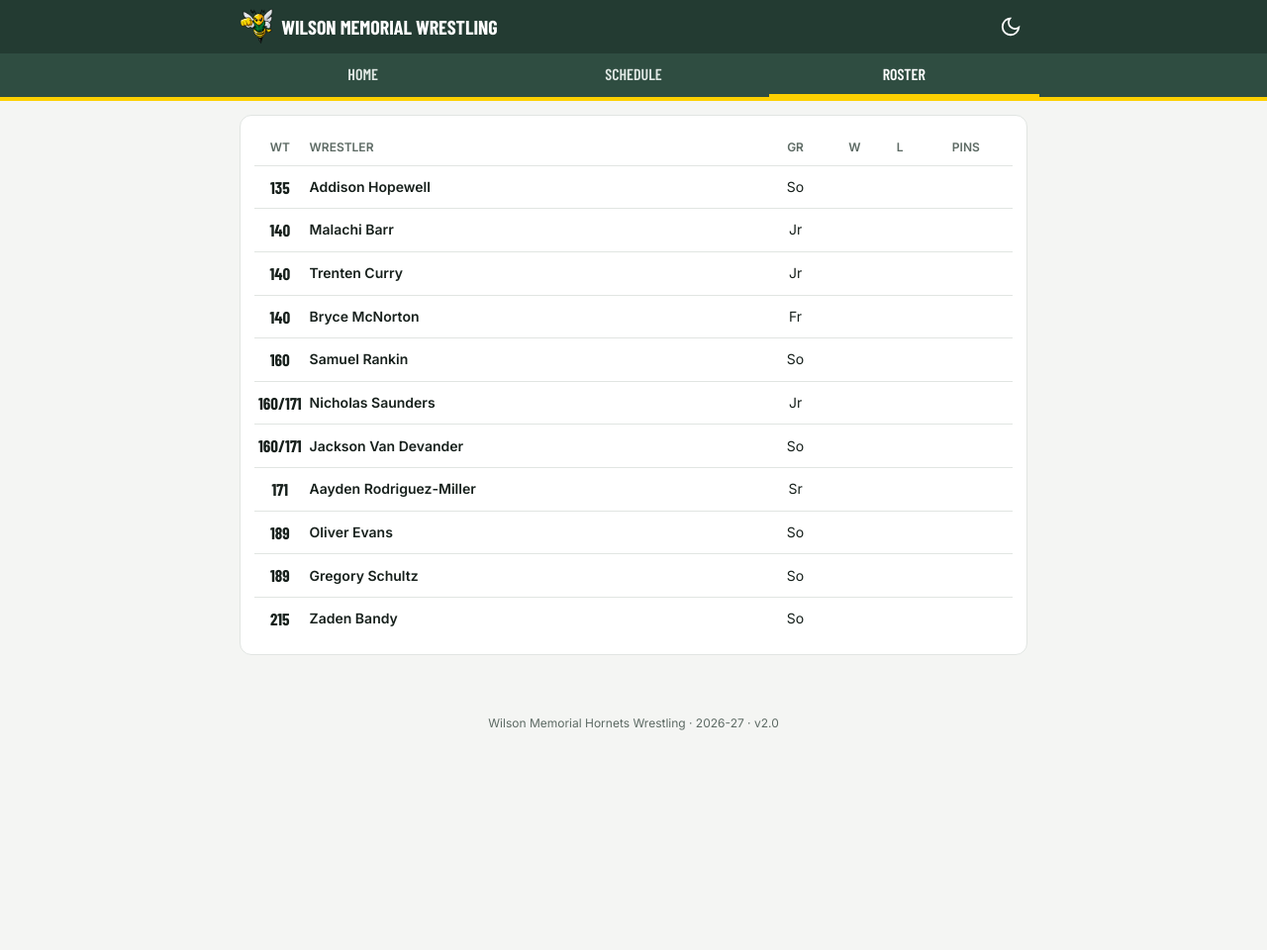
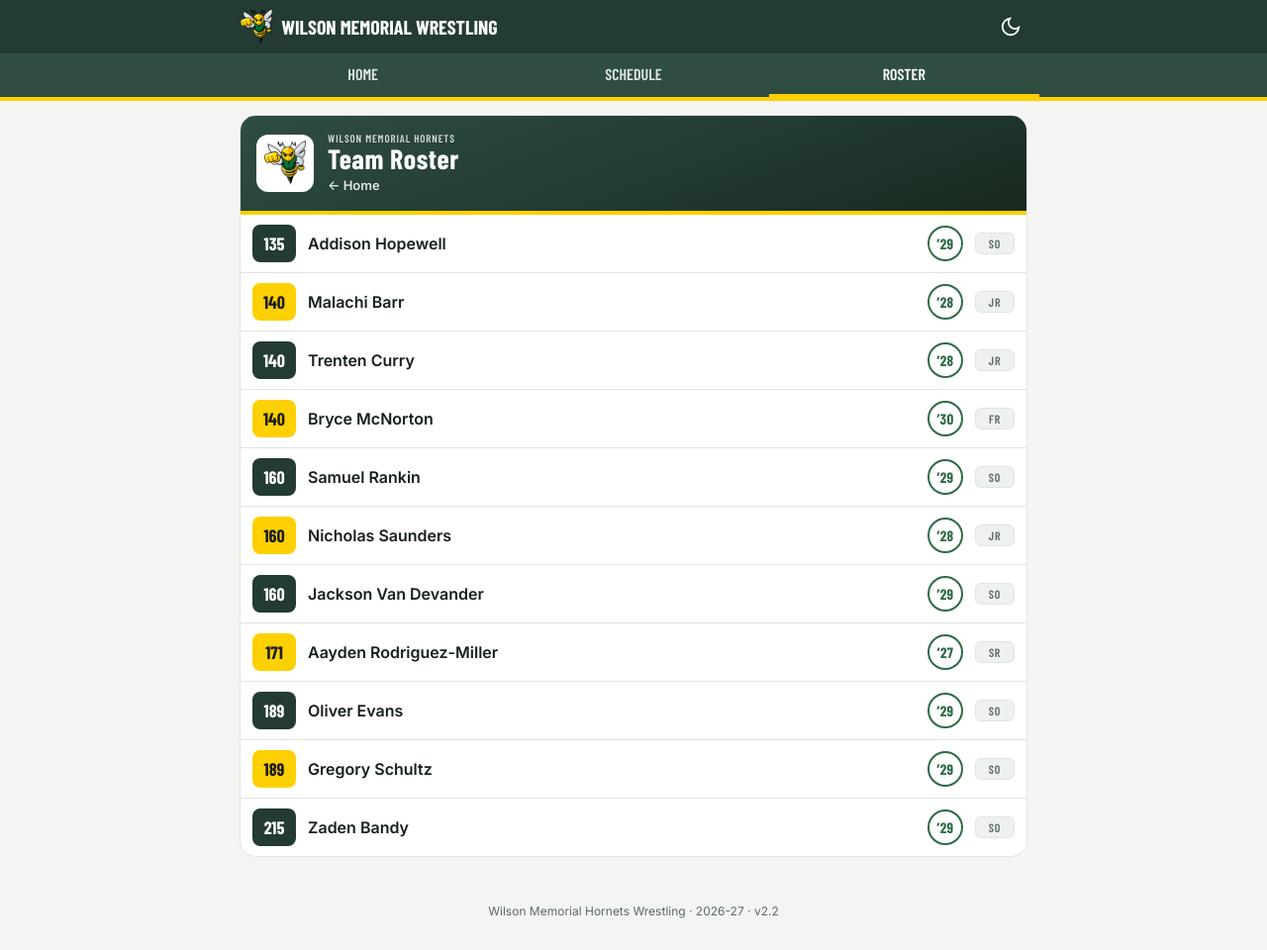
Before and after one commit to zpbandy-art/wilsonwrestling, a plain HTML site: page roster.html in a window 1280 px wide. Shown: the whole page at 99% size. Before the commit the page ends 800 px from the top, so only its background shows below. Drawn offline with nearby package versions, Linux system fonts and the light colour scheme.

Commit message:
Auto-sync: update 2026-11-23 13:41

```diff
--- a/data/roster.csv
+++ b/data/roster.csv
@@ -7,6 +7,6 @@ id,first,last,grade,weight,active,photo
 6,Bryce,McNorton,9,140,,
 7,Samuel,Rankin,10,160,,
 8,Aayden,Rodriguez-Miller,12,171,,
-9,Nicholas,Saunders,11,160/171,,
+9,Nicholas,Saunders,11,160,,
 10,Gregory,Schultz,10,189,,
-11,Jackson,Van Devander,10,160/171,,
+11,Jackson,Van Devander,10,160,,
--- a/roster.html
+++ b/roster.html
@@ -16,7 +16,7 @@
 <link rel="preconnect" href="https://fonts.googleapis.com">
 <link rel="preconnect" href="https://fonts.gstatic.com" crossorigin>
 <link href="https://fonts.googleapis.com/css2?family=Barlow+Condensed:wght@500;600;700&family=Inter:wght@400;500;600;700&display=swap" rel="stylesheet">
-<link rel="stylesheet" href="styles.css?v=11">
+<link rel="stylesheet" href="styles.css?v=13">
 </head>
 <body>
 <header class="top">
@@ -28,28 +28,39 @@
 </header>
 <main id="main">
 
-<div class="card" id="list"><p class="empty">Loading…</p></div>
+<article class="ros-card">
+  <header class="ros-head">
+    <div class="ros-logo"><img src="logos/hornet.png?v=2" alt=""></div>
+    <div><small>Wilson Memorial Hornets</small><h1>Team Roster</h1><a href="./">&larr; Home</a></div>
+  </header>
+  <div id="list"><p class="empty">Loading…</p></div>
+</article>
 
 </main>
 <footer class="footer" id="footer"></footer>
-<script src="shared.js?v=11"></script>
+<script src="shared.js?v=13"></script>
 <script>
-const VERSION = "2.0";
+const VERSION = "2.2";
 setFooter(VERSION);
 
-const GRADE = { "9": "Fr", "10": "So", "11": "Jr", "12": "Sr" };
+const GR = { "9": "FR", "10": "SO", "11": "JR", "12": "SR" };
+// Short graduation year from grade, e.g. grade 10 in 2026-27 -> '29
+const yr2 = g => g ? "\u2019" + String(Number(SITE.season.split("-")[0]) + 1 + (12 - Number(g))).slice(-2) : "";
 loadAll().then(data => {
   const ws = data.roster.filter(w => !/^(n|no|false|0)$/i.test(w.active || ""))
     .sort((a, b) => (parseFloat(a.weight) - parseFloat(b.weight)) || a.last.localeCompare(b.last));
   const el = document.getElementById("list");
   if (!ws.length) { el.innerHTML = '<p class="empty">Roster coming soon.</p>'; return; }
-  el.innerHTML = `<table class="stats"><thead><tr><th>Wt</th><th class="l">Wrestler</th><th>Gr</th><th>W</th><th>L</th><th>Pins</th></tr></thead><tbody>` +
-    ws.map(w => {
-      const s = wrestlerStats(w.id, data.bouts);
-      return `<tr><td class="wt">${esc(w.weight)}</td>
-        <td class="l name"><a href="wrestler.html?id=${encodeURIComponent(w.id)}">${esc(fullName(w))}</a></td>
-        <td>${esc(GRADE[w.grade] || w.grade)}</td><td>${blank(s.W)}</td><td>${blank(s.L)}</td><td>${blank(s.F)}</td></tr>`;
-    }).join("") + `</tbody></table>`;
+  el.innerHTML = ws.map((w, i) => {
+    const s = wrestlerStats(w.id, data.bouts);
+    const rec = s.matches ? `${s.W}-${s.L}${s.F ? ` · ${s.F} pin${s.F > 1 ? "s" : ""}` : ""}` : "";
+    return `<a class="ros-row" href="wrestler.html?id=${encodeURIComponent(w.id)}">
+      <span class="ros-wt ${i % 2 ? "alt" : ""}">${esc(w.weight)}</span>
+      <span class="ros-name"><b>${esc(fullName(w))}</b>${rec ? `<small>${esc(rec)}</small>` : ""}</span>
+      <span class="ros-ic" title="Class of ${esc(String(Number(SITE.season.split("-")[0]) + 1 + (12 - Number(w.grade))))}">${esc(yr2(w.grade))}</span>
+      <span class="ros-gr">${esc(GR[w.grade] || w.grade)}</span>
+    </a>`;
+  }).join("");
 }).catch(e => showError(document.getElementById("list"), e));
 
 </script>
--- a/styles.css
+++ b/styles.css
@@ -274,3 +274,30 @@ table.stats tr.dim td { color: var(--muted); }
 .ml-res span { font-size: 11px; white-space: nowrap; }
 .ml-res.W { background: #1f7a4d; border-color: #1f7a4d; color: #fff; }
 .ml-res.L { color: var(--muted); }
+
+/* Roster list (modeled on the soccer roster) */
+.ros-card { background: var(--card); border: 1px solid var(--line); border-radius: 16px; overflow: hidden; }
+.ros-head { display: flex; align-items: center; gap: 14px; padding: 16px; color: #fff;
+  background: linear-gradient(160deg, #2f4d41 0%, #233B32 55%, #18291f 100%); border-bottom: 4px solid var(--yellow); }
+.ros-logo { width: 58px; height: 58px; flex: none; background: #fff; border-radius: 12px; display: flex; align-items: center; justify-content: center; }
+.ros-logo img { width: 48px; height: 48px; object-fit: contain; }
+.ros-head small { display: block; font: 600 11px "Barlow Condensed", sans-serif; letter-spacing: .08em; text-transform: uppercase; color: #cfd9d4; }
+.ros-head h1 { margin: 0; font: 700 28px/1.05 "Barlow Condensed", sans-serif; }
+.ros-head a { color: #dfe7e3; text-decoration: none; font-size: 13px; font-weight: 600; }
+.ros-row { display: flex; align-items: center; gap: 12px; padding: 10px 12px; border-top: 1px solid var(--line); text-decoration: none; color: inherit; }
+.ros-row:first-child { border-top: 0; }
+.ros-row:active { background: var(--chip); }
+.ros-wt { width: 44px; height: 38px; flex: none; border-radius: 8px; display: flex; align-items: center; justify-content: center;
+  font: 700 18px "Barlow Condensed", sans-serif; background: #233B32; color: #fff; }
+.ros-wt.alt { background: var(--yellow); color: #1c1c1c; }
+:root[data-theme="dark"] .ros-wt:not(.alt) { background: #2f6b47; }
+@media (prefers-color-scheme: dark) { :root:not([data-theme="light"]) .ros-wt:not(.alt) { background: #2f6b47; } }
+.ros-name { flex: 1; min-width: 0; }
+.ros-name b { display: block; font-weight: 600; font-size: 16px; white-space: nowrap; overflow: hidden; text-overflow: ellipsis; }
+.ros-name small { font-size: 12px; color: var(--muted); }
+.ros-ic { width: 36px; height: 36px; flex: none; border: 2px solid #2f6b47; color: #2f6b47; border-radius: 50%; display: flex; align-items: center; justify-content: center; }
+:root[data-theme="dark"] .ros-ic { border-color: var(--yellow); color: var(--yellow); }
+@media (prefers-color-scheme: dark) { :root:not([data-theme="light"]) .ros-ic { border-color: var(--yellow); color: var(--yellow); } }
+.ros-ic { font: 700 15px "Barlow Condensed", sans-serif; letter-spacing: .02em; }
+.ros-gr { flex: none; min-width: 40px; text-align: center; padding: 3px 8px; border-radius: 6px; background: var(--chip); border: 1px solid var(--line);
+  font: 600 12px "Barlow Condensed", sans-serif; letter-spacing: .06em; color: var(--muted); }
```
Also changed, not shown: event.html (+3 -3 lines), index.html (+3 -3 lines), photos.html (+3 -3 lines), schedule.html (+3 -3 lines), wrestler.html (+3 -3 lines), 2 other files.
